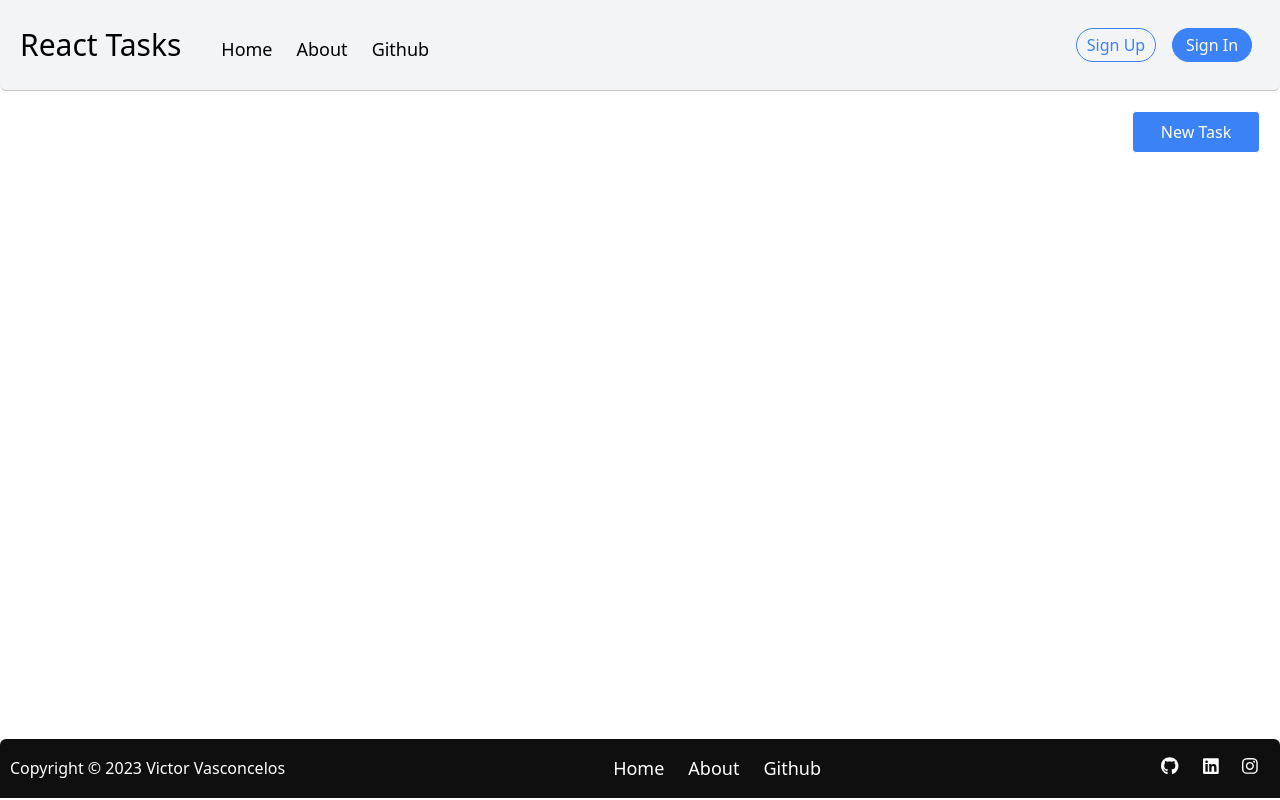
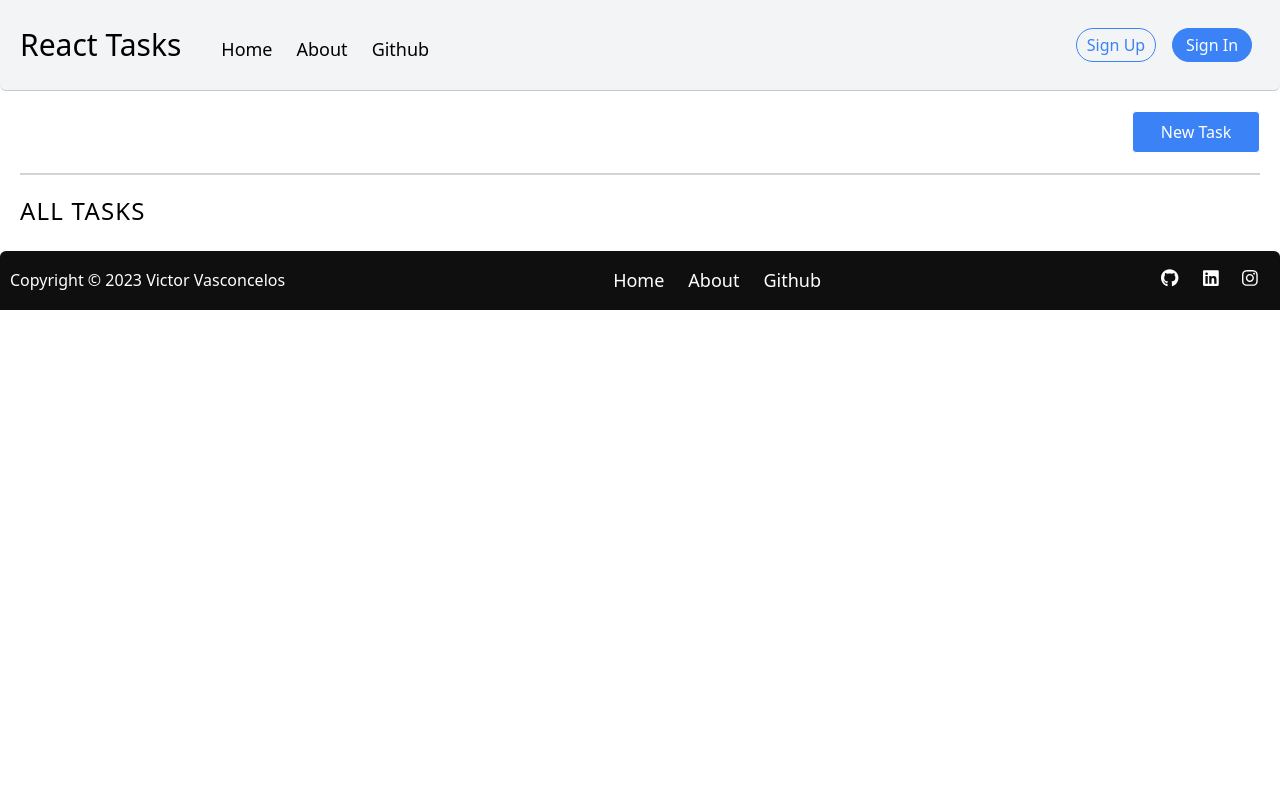
Before and after one commit to OVasconceloss/react-tasks, a React (Vite) app: page / in a window 1280 px wide. Built offline with nearby package versions, Linux system fonts and the light colour scheme.

Commit message:
:sparkles: feat: Creating space for tasks

```diff
--- a/src/pages/Home.tsx
+++ b/src/pages/Home.tsx
@@ -2,6 +2,7 @@ import { useState } from "react";
 import { Footer } from "../components/Footer/Footer";
 import { Header } from "../components/Header/Header";
 import { CreateModal } from "../components/Modal/CreateModal";
+import { Task } from "../components/Task/Task";
 
 const Home: React.FC = () => {
     const [isModalOpen, setIsModalOpen] = useState<Boolean>(false);
@@ -11,10 +12,14 @@ const Home: React.FC = () => {
     return (
         <>
         <Header />
-        <main className="w-full h-[40.5rem] p-5">
+        <main className="w-full p-5">
             <div className="w-full justify-end text-right">
                 <button onClick={openModal} className="p-2 w-32 rounded text-white cursor-pointer border border-solid transition
                 duration-500 ease-in-out border-white bg-l-blue hover:border-l-blue hover:bg-white hover:text-l-blue">New Task</button>
+            </div>
+            <hr className="my-5 border border-solid border-[#0000002C]" />
+            <div>
+                <h2 className="text-2xl uppercase tracking-wider mb-1">All Tasks</h2>
             </div>
         </main>
         <Footer />
```
